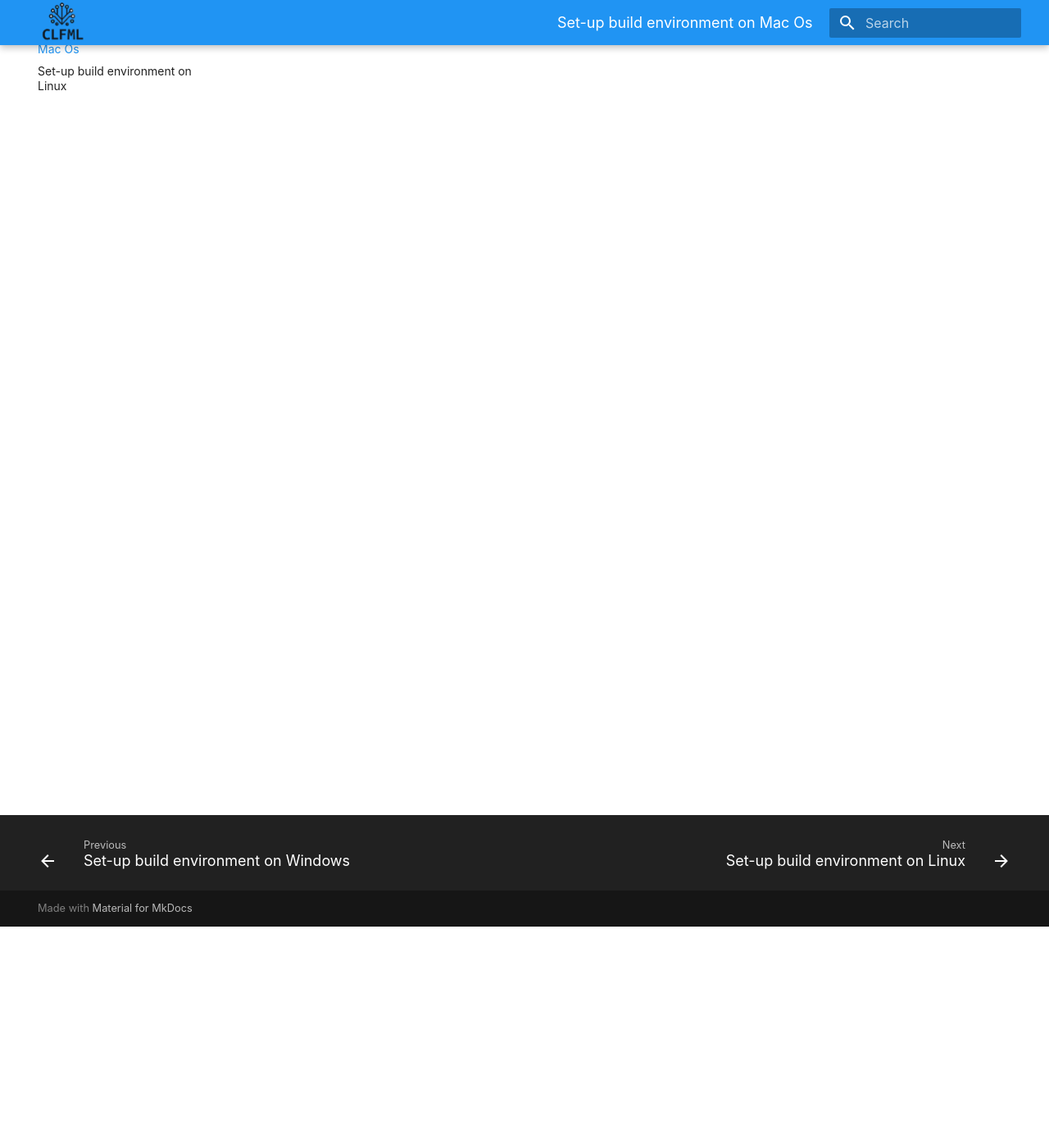
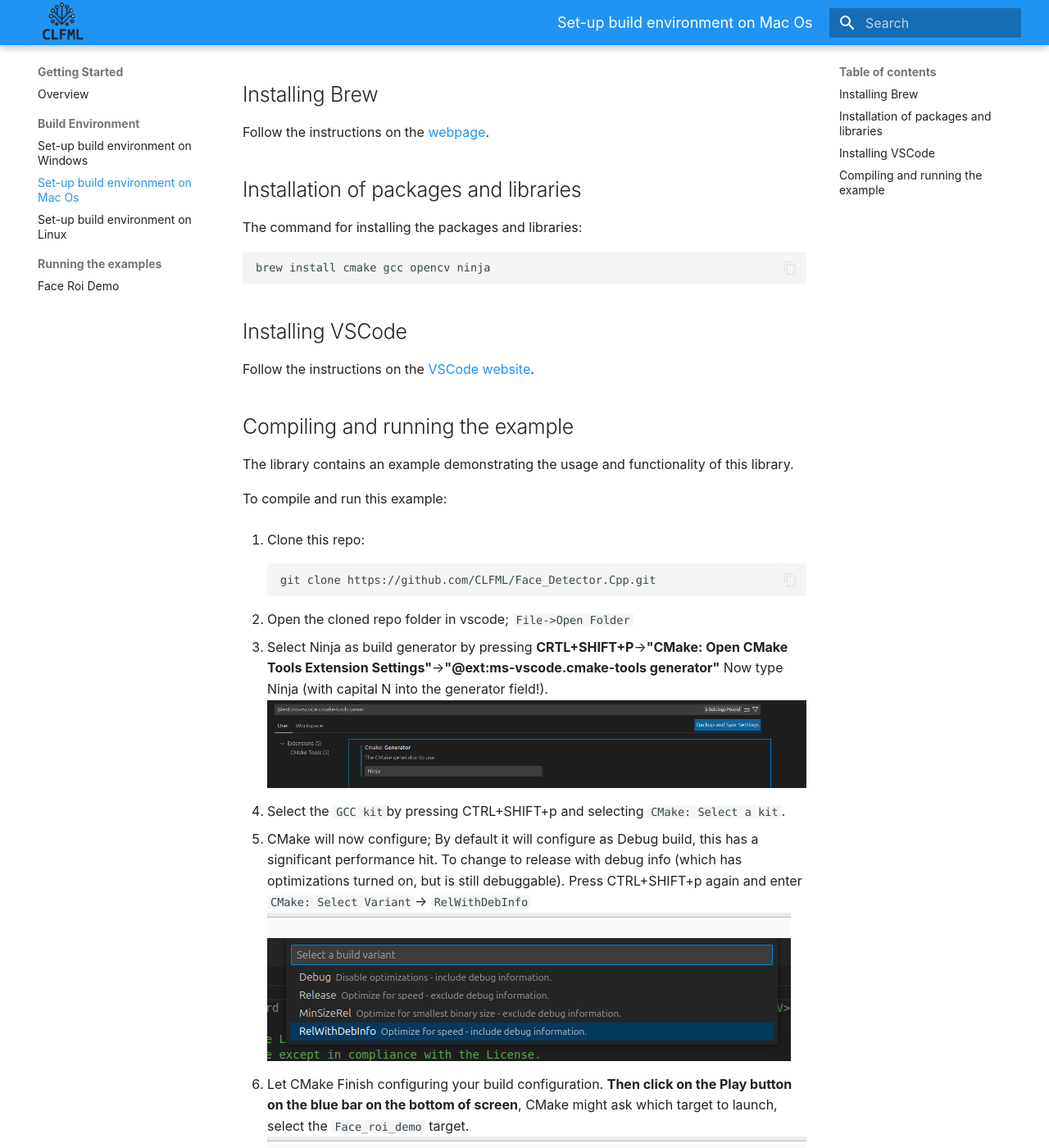
Before and after one commit to CLFML/Face_Detector.Cpp, an MkDocs documentation site: the page built from docs/usage/usage_with_mac.md, in a window 1280 px wide and 1400 px high, scrolled down 270 px. Shown: the whole window at 82% size. Built offline with MkDocs 1.6.1 and Material for MkDocs 9.7.7, drawn with Linux system fonts in a browser that asks for light colours; some web fonts are replaced; some of the changed text lies outside the part shown.

Commit message:
-add more documentation

````diff
--- a/docs/usage/usage_with_mac.md
+++ b/docs/usage/usage_with_mac.md
@@ -1 +1,48 @@
 # Set-up build environment on Mac Os
+
+For Mac os it is easier to use [Brew](https://brew.sh/) (community-based package manager).
+
+With Brew installed it is relatively easy as it requires one command to install all the required packages and libraries.
+
+## Installing Brew
+
+Follow the instructions on the [webpage](https://brew.sh/).
+
+## Installation of packages and libraries
+
+The command for installing the packages and libraries:
+
+```bash
+brew install cmake gcc opencv ninja
+```
+
+## Installing VSCode
+
+Follow the instructions on the [VSCode website](https://code.visualstudio.com/docs/setup/mac).
+
+## Compiling and running the example
+The library contains an example demonstrating the usage and functionality of this library.
+
+To compile and run this example:
+
+1. Clone this repo:
+```
+git clone https://github.com/CLFML/Face_Detector.Cpp.git
+```
+
+2. Open the cloned repo folder in vscode; `File->Open Folder`
+
+3. Select Ninja as build generator by pressing **CRTL+SHIFT+P**->**"CMake: Open CMake Tools Extension Settings"**->**"@ext:ms-vscode.cmake-tools generator"**
+   Now type Ninja (with capital N into the generator field!).
+   ![CMake extension tool settings; Generator](image.png)
+
+4. Select the `GCC kit`by pressing CTRL+SHIFT+p and selecting `CMake: Select a kit`.
+
+5. CMake will now configure; By default it will configure as Debug build, this has a significant performance hit.
+   To change to release with debug info (which has optimizations turned on, but is still debuggable). Press CTRL+SHIFT+p again and enter `CMake: Select Variant`-> `RelWithDebInfo`
+   ![Variant](image-1.png)
+
+6. Let CMake Finish configuring your build configuration. **Then click on the Play button on the blue bar on the bottom of screen**, CMake might ask which target to launch, select the `Face_roi_demo` target.
+   ![Launch target](image-4.png)
+
+7. After build is finished, it will launch the demo which uses your camera to detect your face.
--- a/mkdocs.yml
+++ b/mkdocs.yml
@@ -54,7 +54,10 @@ markdown_extensions:
 nav:
   - index.md
   - Getting Started:
+    - usage/overview.md
     - Build Environment:
       - usage/usage_with_windows.md
       - usage/usage_with_mac.md
       - usage/usage_with_linux.md
+    - Running the examples:
+      - usage/face_roi_demo.md
````
Also changed, not shown: docs/index.md (+3 -1 lines), docs/usage/face_roi_demo.md (added, +1 -0 lines), docs/usage/overview.md (added, +1 -0 lines), docs/usage/usage_with_linux.md (+30 -1 lines), docs/usage/usage_with_windows.md (+11 -4 lines), docs/usage/image-1.png (added), docs/usage/image-2.png (added), docs/usage/image-4.png (added), docs/usage/image.png (added).
